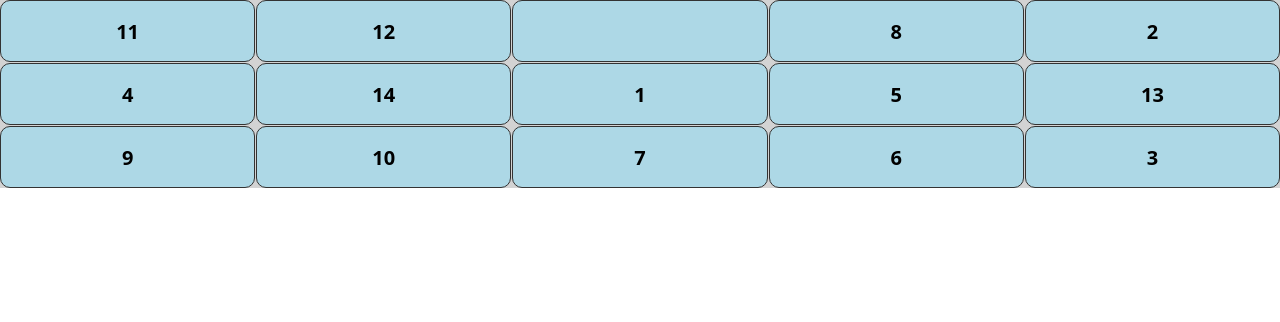
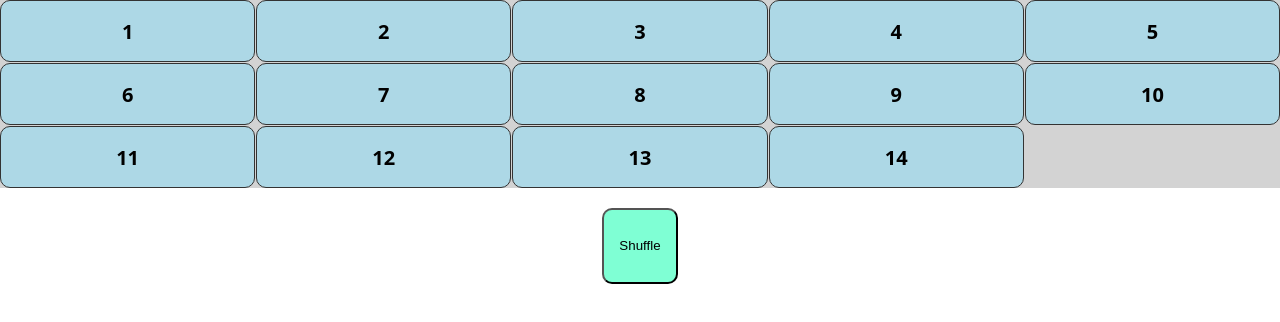
Before and after one commit to JoakimNagornoff/puzzle-game, a React (Create React App) app: page / in a window 1280 px wide. Shown: the top 322 px of the page. Built offline with nearby package versions, Linux system fonts and the light colour scheme.

Commit message:
feat: changed sort of array to be asc and added shuffle func

```diff
--- a/src/components/board/board.css
+++ b/src/components/board/board.css
@@ -7,3 +7,19 @@
   position: relative;
   background-color: lightgray;
 }
+
+.button-container {
+  display: flex;
+  justify-content: center;
+  align-items: center;
+  margin-top: 20px;
+}
+
+.button-shuffle {
+  background-color: aquamarine;
+  border-radius: 10px;
+  color: black;
+  padding: 15px;
+  text-align: center;
+  text-decoration: none;
+}
--- a/src/components/board/board.tsx
+++ b/src/components/board/board.tsx
@@ -5,23 +5,38 @@ import PuzzleItem from '../puzzleItem/puzzleItem.tsx'
 const Board = () => {
   const [positions, setPositions] = useState([...Array(15).keys()])
 
+  const shuffle = () => {
+    setPositions((prevPositions) => {
+      const shuffledPositions = [...prevPositions]
+      shuffledPositions.sort(() => Math.random() - 0.5);
+      return shuffledPositions
+    })
+  }
+
 
   useEffect(() => {
     setPositions((prevPositions) => {
       const newPos = [...prevPositions];
-      newPos.sort(() => Math.random() - 0.5);
+      newPos.sort((a, b) => a > b ? 1 : -1);
       return newPos
     })
   }, [])
   return (
+    <>
       <div className='board-container'>
         {positions.map((pos, index) => {
           const number = pos === 14 ? null : pos + 1;
           return (
+            number ?
               <PuzzleItem key={index} number={number} onClick={() => console.log(`cliked ${number}`)} />
+              : null
           )
         })}
       </div>
+      <div className='button-container'>
+        <button onClick={shuffle} className='button-shuffle'><p>Shuffle</p></button>
+      </div>
+    </>
   )
 }
 
--- a/src/components/puzzleItem/puzzleItem.tsx
+++ b/src/components/puzzleItem/puzzleItem.tsx
@@ -4,7 +4,7 @@ import './puzzleItem.css'
 const puzzleItem = ({ number, onClick }) => {
   return (
     <div className="item" onClick={onClick}>
-      {number !== null && number}
+      {number}
     </div>
   )
 }
```
Lines whose indentation alone changed are shown as unchanged.
